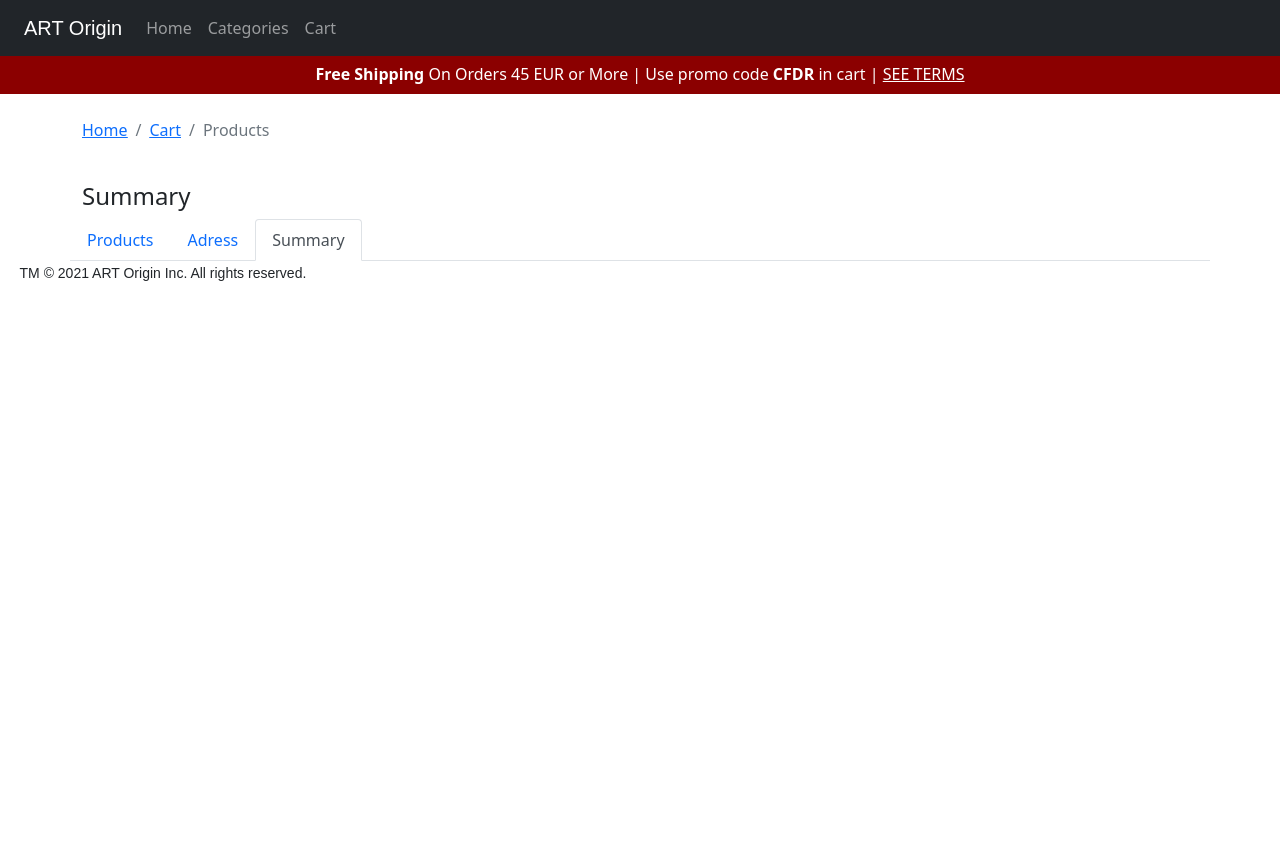
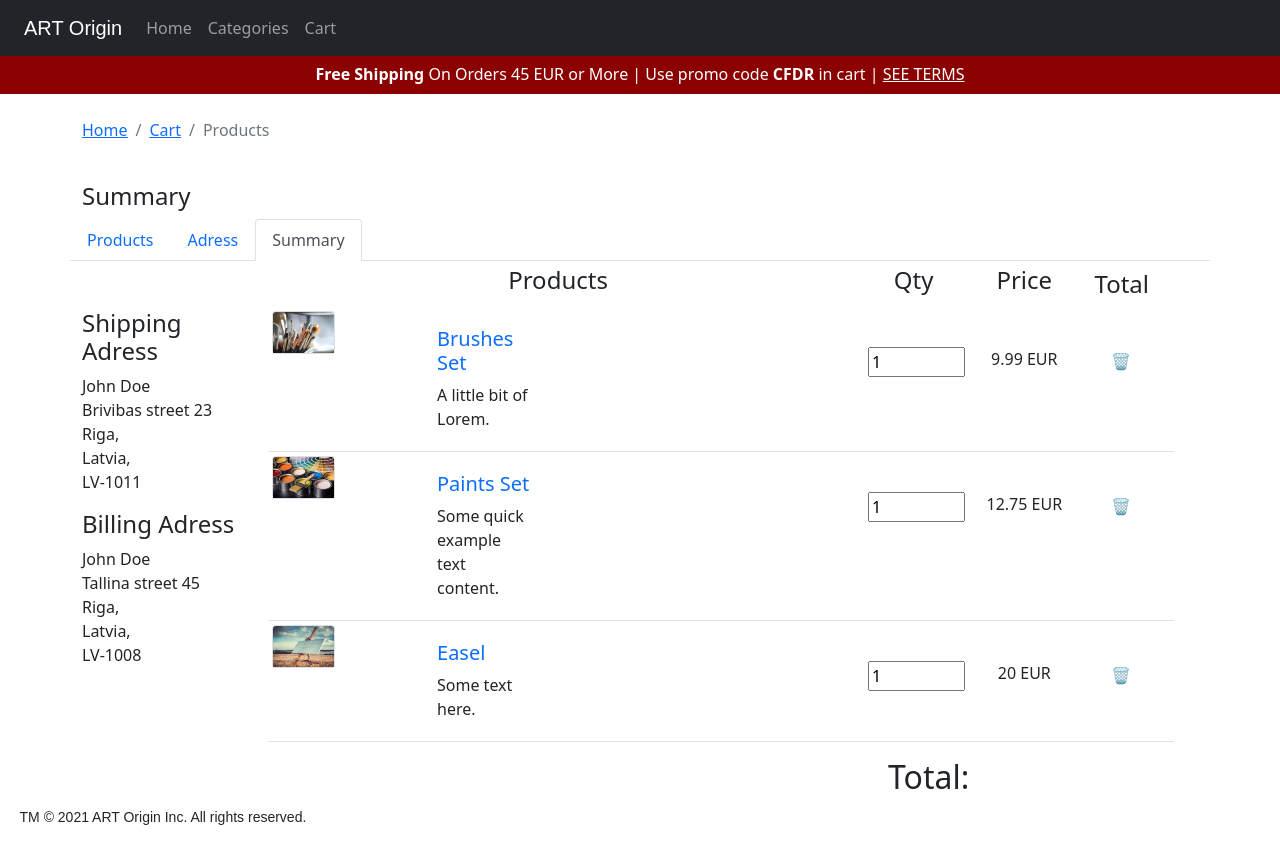
Before and after one commit to Anastasia1207/lesson-24, a React (Create React App) app: page /summary in a window 1280 px wide. Before the commit the page ends 800 px from the top, so only its background shows below. Built offline with nearby package versions, Linux system fonts and the light colour scheme.

Commit message:
sm changes

```diff
--- a/src/Components/Adress.js
+++ b/src/Components/Adress.js
@@ -30,8 +30,8 @@ function Adress() {
                     </li>
 
                 </ul>
-
-                <Table striped bordered hover size="lg">
+                <div className="col my-4">
+                <Table className="table-default  table-table-sm"  hover size="sm">
 
                     <tbody>
                         <tr>
@@ -65,7 +65,7 @@ function Adress() {
                     </tbody>
                 </Table>
                 <div className="row">
-                <div className="col-md-10">
+                <div className="col-sm-8">
                 </div>
           <div className="col-md-2">
               <h2>Total:</h2>
@@ -74,6 +74,7 @@ function Adress() {
 
             </div>
         </div>
+         </div>
 
     )
 }
--- a/src/Components/Cart.js
+++ b/src/Components/Cart.js
@@ -49,7 +49,7 @@ function Cart() {
                         <tr>
                             <td> <div className="row">
                                 <div className="col-md-3">
-                                    <div className="card" style={{ width: '50%' }}>
+                                    <div style={{ width: '100%', paddingTop: "10px", paddingBottom: "10px", paddingLeft: "10px"}}>
                                         <img src={Brushes2} className="card-img-top" alt="Pattern one" />
                                     </div>
                                 </div>
@@ -70,7 +70,7 @@ function Cart() {
                         <tr>
                             <td><div className="row">
                                 <div className="col-md-3">
-                                    <div className="card" style={{ width: '50%' }}>
+                                    <div style={{ width: '100%', paddingTop: "10px", paddingBottom: "10px", paddingLeft: "10px",}}>
                                         <img src={Paints2} className="card-img-top" alt="Pattern one" />
                                     </div>
                                 </div>
@@ -92,7 +92,7 @@ function Cart() {
                         <tr>
                             <td><div className="row">
                                 <div className="col-md-3">
-                                    <div className="card" style={{ width: '50%' }}>
+                                    <div style={{ width: '100%', paddingTop: "10px", paddingBottom: "10px", paddingLeft: "10px",}}>
                                         <img src={Easel} className="card-img-top" alt="Pattern one" />
                                     </div>
                                 </div>
@@ -115,7 +115,13 @@ function Cart() {
                     </tbody>
                 </Table>
 
-
+                <div className="row">
+                <div className="col-sm-8">
+                </div>
+          <div className="col-md-2">
+              <h2>Total:</h2>
+          </div>
+          </div>
 
 
 
--- a/src/Components/Summary.js
+++ b/src/Components/Summary.js
@@ -1,5 +1,9 @@
 import { NavLink } from 'react-router-dom';
 import Breadcrumb from 'react-bootstrap/Breadcrumb';
+import Table from 'react-bootstrap/Table';
+import Brushes2 from '../Assets/Img/Brushes2.jpg';
+import Paints2 from '../Assets/Img/Paints2.jpg';
+import Easel from '../Assets/Img/Easel.jpg';
 
 function Summary() {
 
@@ -26,10 +30,117 @@ function Summary() {
                     <li className="nav-item">
                         <NavLink className="nav-link active" to="/summary">Summary</NavLink>
                     </li>
-                    {/* <li class="nav-item">
-    <NavLink className="nav-link disabled" to="/" tabindex="-1" aria-disabled="true">Disabled</NavLink>
-  </li> */}
                 </ul>
+
+                <div className="row">
+                <div className="col my-2" style={{ paddingTop: "40px"}}>
+<h4>Shipping Adress</h4>
+<p style={{margin: "0"}}>John Doe</p>
+<p style={{margin: "0"}}>Brivibas street 23</p>
+<p style={{margin: "0"}}>Riga,</p>
+<p style={{margin: "0"}}>Latvia,</p>
+<p >LV-1011</p>
+<h4>Billing Adress</h4>
+<p style={{margin: "0"}}> John Doe</p>
+<p style={{margin: "0"}}>Tallina street 45</p>
+<p style={{margin: "0"}}>Riga,</p>
+<p style={{margin: "0"}}>Latvia,</p>
+<p style={{margin: "0"}}>LV-1008</p>
+                </div>
+                <div className="col-10 my-6 ">
+                <Table  hover size="sm" >
+                    <thead>
+
+
+                            <th><h4 style={{ textAlign: "center"}}>Products</h4></th>
+
+                            <th><h4 style={{ textAlign: "center"}}>Qty</h4></th>
+
+                            <th><h4 style={{ textAlign: "center"}}>Price</h4></th>
+                            <th><h4 style={{ textAlign: "center", padding: "0px 20px"}}>Total</h4></th>
+
+
+                    </thead>
+                    <tbody>
+                        <tr>
+                            <td> <div className="row">
+                                <div className="col-md-3">
+                                    <div className="card" style={{ width: '50%' }}>
+                                        <img src={Brushes2} className="card-img-top" alt="Pattern one" />
+                                    </div>
+                                </div>
+                                <div className="col-md-3">
+                                    <div className="card-body">
+                                        <h5 className="card-title">
+                                            <NavLink style={{ textDecoration: 'none' }} to="/category1">Brushes Set</NavLink>
+                                        </h5>
+                                        <p className="card-text">A little bit of Lorem.</p>
+                                    </div>
+                                </div>
+
+                            </div></td>
+                            <td style={{ paddingTop: "40px", paddingLeft: "20px"}}><input type="number" value="1" min="0" max="100" stap="5" /></td>
+                            <td style={{ paddingTop: "40px", textAlign: "center"}}>9.99 EUR</td>
+                            <td><button type="button" style={{ padding: "38%"}} class="btn ">&#128465;</button></td>
+                        </tr>
+                        <tr>
+                            <td><div className="row">
+                                <div className="col-md-3">
+                                    <div className="card" style={{ width: '50%' }}>
+                                        <img src={Paints2} className="card-img-top" alt="Pattern one" />
+                                    </div>
+                                </div>
+                                <div className="col-md-3">
+                                    <div className="card-body">
+                                        <h5 className="card-title">
+                                            <NavLink style={{ textDecoration: 'none' }} to="/category1">Paints Set</NavLink>
+                                        </h5>
+                                        <p className="card-text">Some quick example text content.</p>
+                                    </div>
+                                </div>
+
+                            </div></td>
+                            <td style={{ paddingTop: "40px", paddingLeft: "20px"}}><input type="number" value="1" min="0" max="100" stap="5" /></td>
+
+                            <td style={{ paddingTop: "40px", textAlign: "center"}}>12.75 EUR</td>
+                            <td><button type="button" style={{ padding: "38%"}} class="btn ">&#128465;</button></td>
+                        </tr>
+                        <tr>
+                            <td><div className="row">
+                                <div className="col-md-3">
+                                    <div className="card" style={{ width: '50%' }}>
+                                        <img src={Easel} className="card-img-top" alt="Pattern one" />
+                                    </div>
+                                </div>
+                                <div className="col-md-3">
+                                    <div className="card-body" >
+                                        <h5 className="card-title">
+                                            <NavLink style={{ textDecoration: 'none' }} to="/category1">Easel</NavLink>
+                                        </h5>
+                                        <p className="card-text">Some text here.</p>
+                                    </div>
+                                </div>
+
+                            </div></td>
+                            <td style={{ paddingTop: "40px", paddingLeft: "20px"}} ><input type="number" value="1" min="0" max="100" stap="5" /></td>
+                            <td style={{ paddingTop: "40px", textAlign: "center"}}>20 EUR</td>
+                            <td><button type="button" style={{ padding: "38%"}} class="btn ">&#128465;</button></td>
+
+
+                        </tr>
+                    </tbody>
+                </Table>
+                <div className="row">
+                <div className="col-sm-8">
+                </div>
+          <div className="col-md-2">
+              <h2>Total:</h2>
+          </div>
+          </div>
+                    </div>
+                </div>
+
+
 
 
             </div>
```
